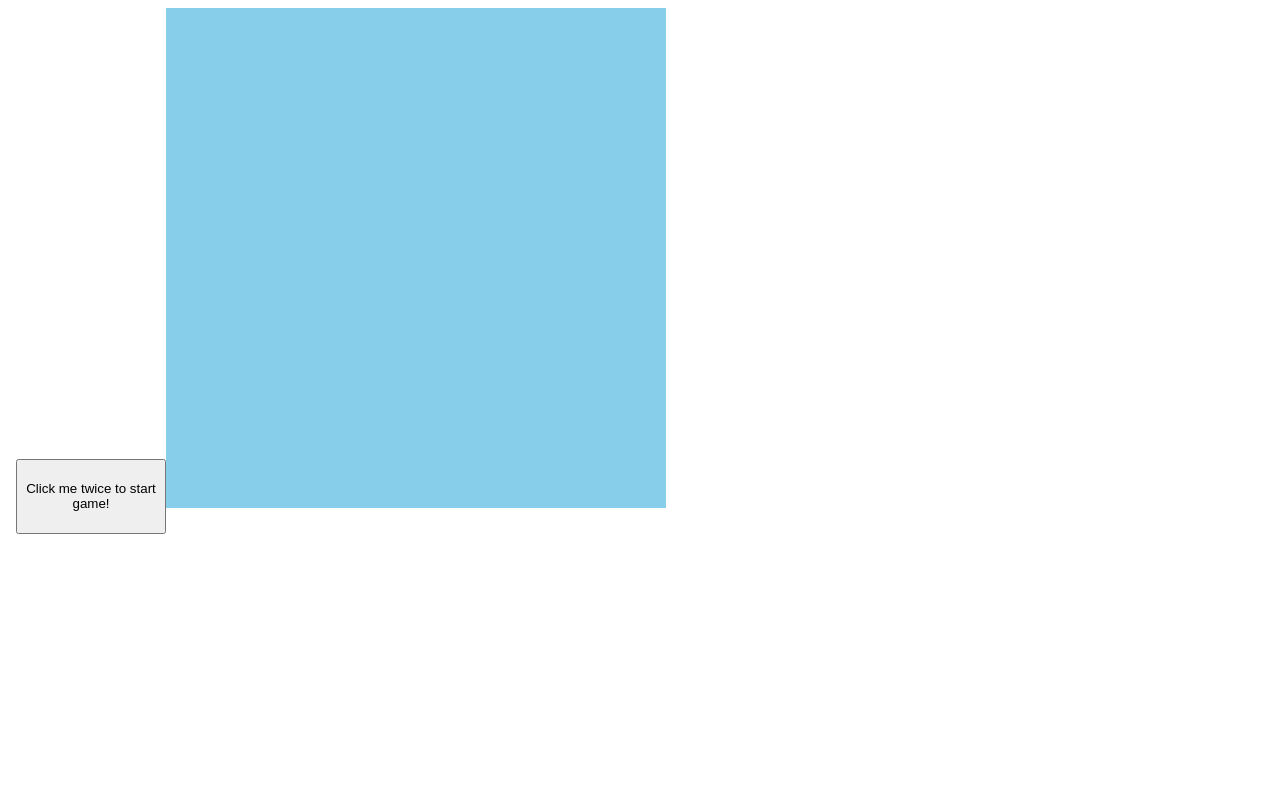
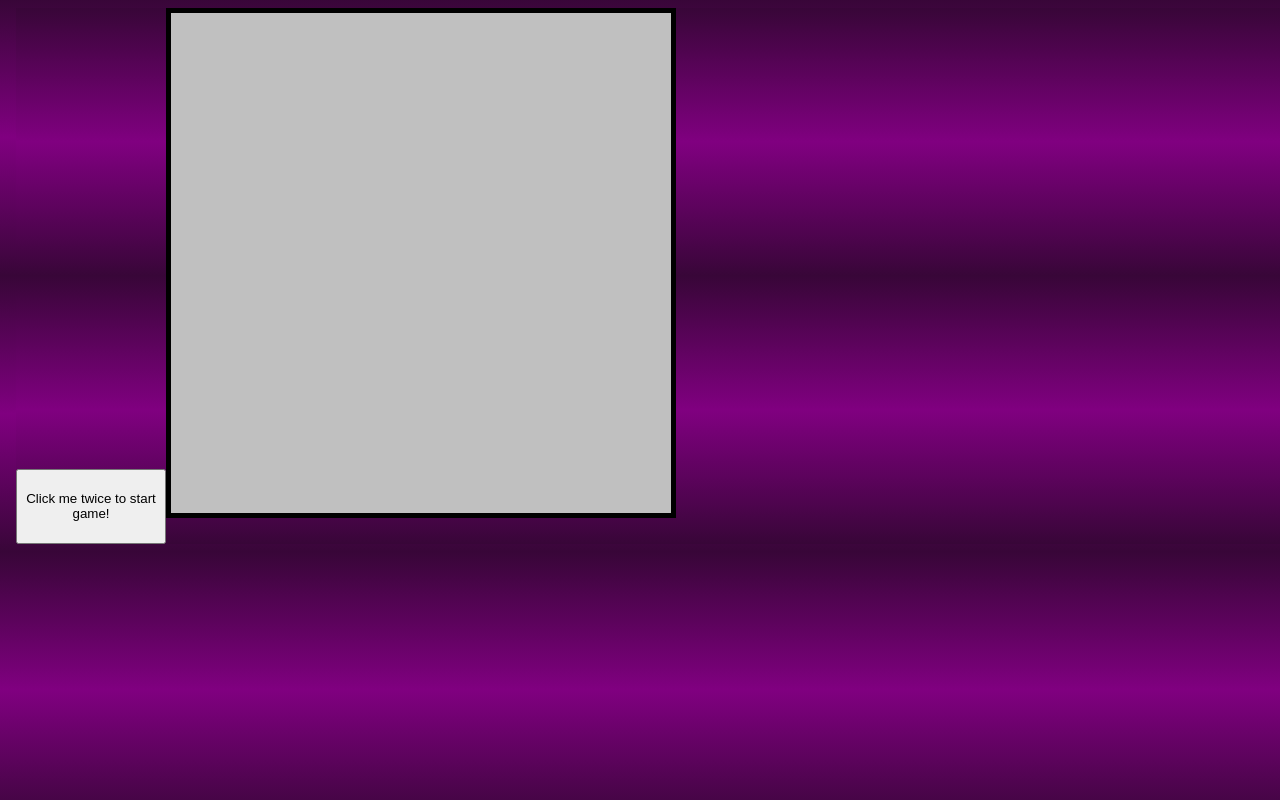
Before and after one commit to Codo-Baggins/video_pong, a React (Create React App) app: page / in a window 1280 px wide. Built offline with nearby package versions, Linux system fonts and the light colour scheme.

Commit message:
Create additional styles

```diff
--- a/src/Canvas.js
+++ b/src/Canvas.js
@@ -14,6 +14,8 @@ class Canvas extends Component {
   drawBall = (context) => {
     context.beginPath();
     context.arc(this.props.pongBall[0], this.props.pongBall[1], 10, 180, 360);
+    context.fillStyle = "black";
+    context.fill();
     context.stroke();
     context.closePath();
   };
@@ -21,12 +23,20 @@ class Canvas extends Component {
   drawPaddle = (playerPaddle, context) => {
     context.beginPath();
     context.rect(playerPaddle[0], playerPaddle[1], 35, 10);
+    context.fillStyle = "black";
+    context.fill();
     context.stroke();
     context.closePath();
   };
 
   drawGameState = (context) => {
+    // this.props.detectCollision();
     this.eraseCanvas(context);
+    context.beginPath();
+    context.moveTo(250, 0);
+    context.lineTo(250, 500);
+    context.stroke();
+    context.closePath();
     this.drawBall(context);
     this.drawPaddle(this.props.player1.paddle, context);
     this.drawPaddle(this.props.player2.paddle, context);
@@ -39,6 +49,7 @@ class Canvas extends Component {
   render() {
     return (
       <canvas
+        l
         id='canvas'
         width='500'
         height='500'
--- a/src/styles.css
+++ b/src/styles.css
@@ -1,8 +1,15 @@
 #canvas {
-  background-color: skyblue;
+  background-color: silver;
+  border: solid 5px black;
 }
 
 #draw-button {
   width: 150px;
   height: 75px;
 }
+
+body {
+  width: 100%;
+  height: 100%;
+  background-image: linear-gradient( rgb(56, 6, 56), purple,  rgb(56, 6, 56), purple,  rgb(56, 6, 56));
+}
```
